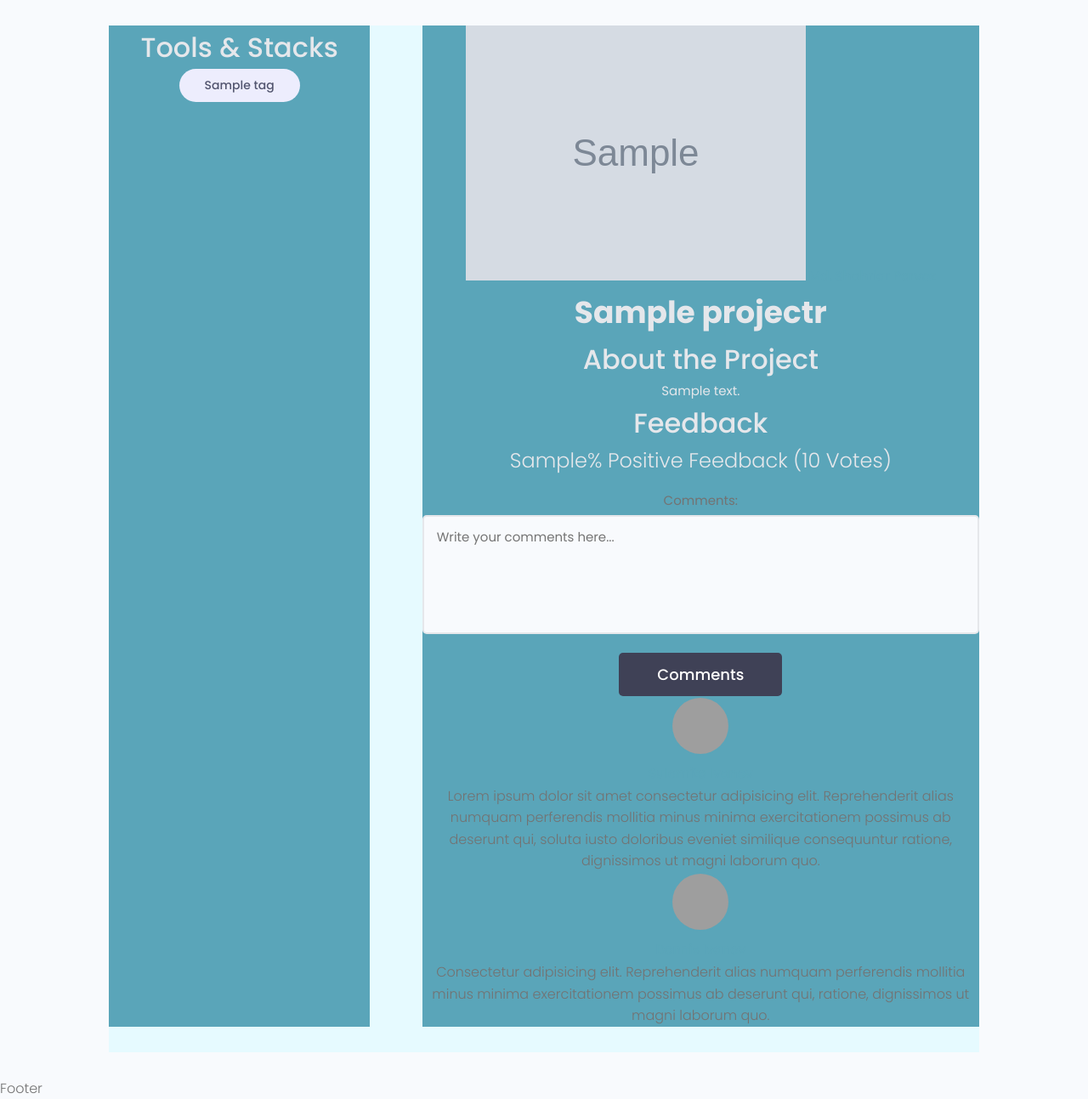
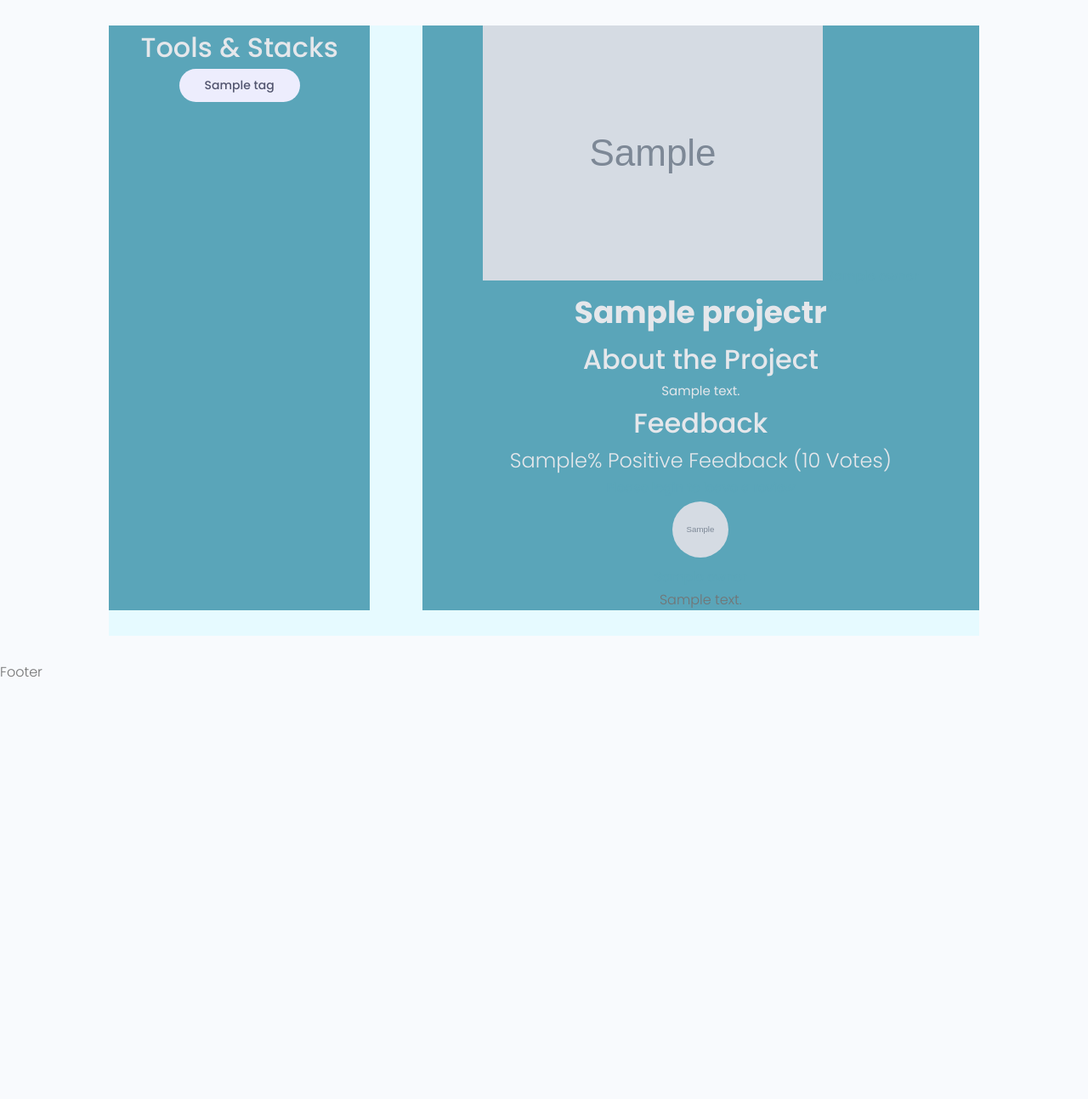
Before and after one commit to cmurray4492/profiles, a Django app: template devsearch/projects/templates/projects/single-project.html in a window 1280 px wide. Shown: the part 200-1493 px from the top of the page at 85% size. After the commit the page ends 997 px from the top, so only its background shows below. Run offline with Django 3.2, Linux system fonts and the light colour scheme; the template is opened without the code that fills it: most values are stand-ins (such as "Sample title", 1, 10 or a date in 2020); grey boxes marked "Sample" are stand-in pictures; some libraries are stand-ins or nearby versions; grey boxes are pictures that could not be loaded.

Commit message:
Review System

```diff
--- a/devsearch/projects/templates/projects/single-project.html
+++ b/devsearch/projects/templates/projects/single-project.html
@@ -31,7 +31,7 @@
 
         <div class="column column--2of3">
           <img class="singleProject__preview" src="{{ project.featured_image.url }}" alt="portfolio thumbnail" />
-          <a href="profile.html" class="singleProject__developer">Md. Shahriar Parvez</a>
+          <a href="profile.html" class="singleProject__developer">{{ project.owner.name }}</a>
           <h2 class="singleProject__title">{{project.title}}r</h2>
           <h3 class="singleProject__subtitle">About the Project</h3>
           <div class="singleProject__info">
@@ -44,42 +44,44 @@
               {{project.vote_ratio}}% Positive Feedback ({{project.vote_total}} Vote{{project.vote_total|pluralize:"s"}})
             </h5>
 
-            <form class="form" action="#" method="POST">
-              <!-- Textarea -->
-              <div class="form__field">
-                <label for="formInput#textarea">Comments: </label>
-                <textarea class="input input--textarea" name="message" id="formInput#textarea"
-                  placeholder="Write your comments here..."></textarea>
-              </div>
-              <input class="btn btn--sub btn--lg" type="submit" value="Comments" />
-            </form>
+            {% if request.user.profile.id in project.reviewers %}
+              <p>You have already submitted your review for this project.</p>
+
+            {% elif request.user.profile == project.owner %}
+              <p>You can not review your own work.</p>
+
+            {% elif request.user.is_authenticated %}
+              <form class="form" action="{% url 'project' project.id %}" method="POST">
+                {% csrf_token %}
+                {% for field in form %}
+                <div class="form__field">
+                  <label for="formInput#textarea">{{ field.label }}: </label>
+                  {{field}}
+                </div>
+                {% endfor %}
+                <input class="btn btn--sub btn--lg" type="submit" value="Comments" />
+              </form>
+
+            {% else %}
+              <a href="{% url 'login' %}?next={{ request.path }}">Please login to leave a review</a>
+            {% endif %}
+
             <div class="commentList">
+              {% for review in project.review_set.all %}
+              {% if review.body %}
               <div class="comment">
-                <a href="profile.html">
+                <a href="{% url 'user-profile' review.owner.id %}">
                   <img class="avatar avatar--md"
-                    src="https://pbs.twimg.com/profile_images/1335382240931368961/b3wSZKj4_400x400.jpg" alt="user" />
+                    src="{{ review.owner.profile_image.url }}" alt="user" />
                 </a>
+
                 <div class="comment__details">
-                  <a href="profile.html" class="comment__author">Sulamita Ivanov</a>
-                  <p class="comment__info">
-                    Lorem ipsum dolor sit amet consectetur adipisicing elit. Reprehenderit alias numquam perferendis
-                    mollitia minus minima exercitationem possimus ab deserunt qui, soluta iusto doloribus eveniet
-                    similique consequuntur ratione, dignissimos ut magni laborum quo.
-                  </p>
+                  <a href="{% url 'user-profile' review.owner.id %}" class="comment__author">{{ review.owner.name }}</a>
+                  <p class="comment__info">{{ review.body | linebreaksbr }}</p>
                 </div>
               </div>
-              <div class="comment">
-                <a href="profile.html">
-                  <img class="avatar avatar--md" src="https://avatars.githubusercontent.com/u/33843378" alt="user" />
-                </a>
-                <div class="comment__details">
-                  <a href="profile.html" class="comment__author">Dennis Ivanov</a>
-                  <p class="comment__info">
-                    Consectetur adipisicing elit. Reprehenderit alias numquam perferendis mollitia minus minima
-                    exercitationem possimus ab deserunt qui, ratione, dignissimos ut magni laborum quo.
-                  </p>
-                </div>
-              </div>
+              {% endif %}
+              {% endfor %}
             </div>
           </div>
         </div>
--- a/devsearch/templates/pagination.html
+++ b/devsearch/templates/pagination.html
@@ -16,7 +16,7 @@
         {% endfor %}
 
         {% if queryset.has_next %}
-            <li><a href="?page={{queryset.next_page_number}}" class="btn page-link" data-page"{{queryset.next_page_number}}" >Next &#10095;</a></li>
+            <li><a href="?page={{queryset.next_page_number}}" class="btn page-link" data-page="{{queryset.next_page_number}}" >Next &#10095;</a></li>
         {% endif %}
 
       </ul>
--- a/devsearch/users/templates/users/login_register.html
+++ b/devsearch/users/templates/users/login_register.html
@@ -70,7 +70,7 @@
         <p>Hello Developer, Welcome Back!</p>
       </div>
 
-      <form  method="POST" action="{% url 'login' %}" class="form auth__form">
+      <form  method="POST" action="" class="form auth__form">
         {% csrf_token %}
         <!-- Input:Username -->
         <div class="form__field">
--- a/devsearch/users/views.py
+++ b/devsearch/users/views.py
@@ -18,7 +18,7 @@
         return redirect('profiles')
 
     if request.method == 'POST':
-        username = request.POST['username']
+        username = request.POST['username'].lower()
         password = request.POST['password']
 
         try:
@@ -30,7 +30,7 @@
 
         if user is not None:
             login(request, user)
-            return redirect('profiles')
+            return redirect(request.GET['next'] if 'next' in request.GET else 'account')
         else:
             messages.error(request, 'Username or Password incorrect')
 
```
Also changed, not shown: devsearch/projects/forms.py (+20 -2 lines), devsearch/projects/models.py (+33 -8 lines), devsearch/projects/views.py (+19 -4 lines), devsearch/projects/migrations/0006_auto_20220213_1937.py (added).
